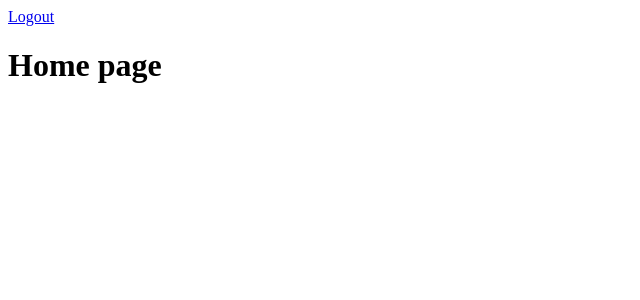
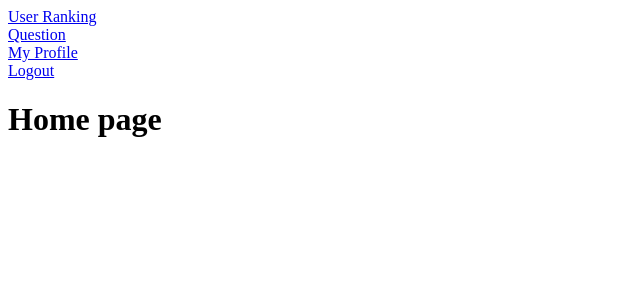
Before and after one commit to dhagandev/trivia, a Django app: page / in a window 1280 px wide. Shown: the top 300 px of the page, without its empty margins (0-640 px from the left). Run offline with Django 3.2, Linux system fonts and the light colour scheme; a user stored in the database is signed in.

Commit message:
Create user profiles, connect api, render questions and choices

```diff
--- a/main_app/templates/nav.html
+++ b/main_app/templates/nav.html
@@ -1,7 +1,9 @@
 {% extends 'base.html' %}
 {% block content %}
-
+	<a href="{% url 'user_ranking' %}"><div class="btn">User Ranking</div></a>
 	{% if user.is_authenticated %}
+		<a href="{% url 'question' %}"><div class="btn">Question</div></a>
+		<a href="{% url 'user_profile' user.id %}"><div class="btn">My Profile</div></a>
     	<a href="{% url 'logout' %}"><div class="btn">Logout</div></a>
     {% else %}
 	    <a href="{% url 'signup' %}"><div class="btn">Sign Up</div></a>
--- a/main_app/urls.py
+++ b/main_app/urls.py
@@ -5,4 +5,13 @@ urlpatterns = [
     path('', views.home, name='home'),
 
     path('accounts/signup', views.signup, name='signup'),
+
+    path('users', views.user_ranking, name='user_ranking'),
+    path('users/<int:user_id>', views.user_profile, name='user_profile'),
+
+    path('question', views.question, name='question'),
+    path('question/<int:question_id>', views.question_display, name='question_display'),
+    path('question/<int:question_id>/answer/<str:player_choice>', views.answer, name='answer'),
+
+    path('accounts/signup', views.signup, name='signup'),
  ]
--- a/main_app/views.py
+++ b/main_app/views.py
@@ -1,8 +1,12 @@
 from django.shortcuts import render, redirect
+import requests
+import random
 
 from django.contrib.auth import login
 from django.contrib.auth.decorators import login_required
 from django.contrib.auth.forms import UserCreationForm
+
+from .models import Profile, Question, User
 
 # Create your views here.
 def home(request):
@@ -21,3 +25,63 @@ def signup(request):
 		form = UserCreationForm()
 		context = {'form': form, 'error_message': error_message}
 	return render(request, 'registration/signup.html', context)
+
+def user_profile(request, user_id):
+	user = User.objects.get(id=user_id)
+	profile = Profile.objects.get(user=user)
+	return render(request, 'main_app/profile.html', {
+		'profile': profile,
+	})
+
+def user_ranking(request):
+	all_profiles = Profile.objects.all()
+	for profile in all_profiles:
+		if (profile.q_answered != 0):
+			profile.percent = profile.q_correct / profile.q_answered
+		else:
+			profile.percent = 0
+	return render(request, 'main_app/user_ranking.html', {
+		'all_profiles': all_profiles
+	})
+
+def question(request):
+	questions = Question.objects.all()
+	response = requests.get('https://opentdb.com/api.php?amount=1')
+	trivia_data = response.json()
+	if (not questions.filter(q_text=trivia_data['results'][0]['question']).exists()):
+		new_q = Question(
+			category=trivia_data['results'][0]['category'],
+			difficulty=trivia_data['results'][0]['difficulty'],
+			q_text=trivia_data['results'][0]['question'],
+			correct_ans=trivia_data['results'][0]['correct_answer'],
+			incorrect_ans=trivia_data['results'][0]['incorrect_answers']
+		)
+		new_q.save()
+	# Get question id from db based on question
+	q_id = questions.filter(q_text=trivia_data['results'][0]['question'])[0].id
+	return redirect('question_display', question_id=q_id)
+
+def question_display(request, question_id):
+	question = Question.objects.get(id=question_id)
+	answers = question.incorrect_ans
+	answers.append(question.correct_ans)
+	random.shuffle(answers)
+	return render(request, 'main_app/question_display.html', {
+		'question': question,
+		'answers': answers
+	})
+
+def answer(request, question_id, player_choice):
+	question = Question.objects.get(id=question_id)
+	correct = question.correct_ans
+	profile = Profile.objects.get(user=request.user)
+	if (correct == player_choice):
+		profile.q_correct += 1
+	profile.q_answered += 1
+	print(profile.q_answered)
+	print(profile.q_correct)
+	profile.save()
+	return render(request, 'main_app/answer.html', {
+		'question': question,
+		'player_choice': player_choice
+	})
--- a/trivia/settings.py
+++ b/trivia/settings.py
@@ -76,8 +76,9 @@ WSGI_APPLICATION = 'trivia.wsgi.application'
 
 DATABASES = {
     'default': {
-        'ENGINE': 'django.db.backends.sqlite3',
-        'NAME': os.path.join(BASE_DIR, 'db.sqlite3'),
+        'ENGINE': 'django.db.backends.postgresql',
+        'NAME': 'trivia',
+        'PORT': 5433
     }
 }
 
```
Also changed, not shown: main_app/models.py (+23 -8 lines), main_app/templates/main_app/answer.html (added, +7 -0 lines), main_app/templates/main_app/profile.html (added, +11 -0 lines), main_app/templates/main_app/question_display.html (added, +18 -0 lines), main_app/templates/main_app/user_ranking.html (added, +14 -0 lines), db.sqlite3, main_app/migrations/0002_auto_20190626_1602.py (added), main_app/migrations/0003_auto_20190626_1604.py (added).
